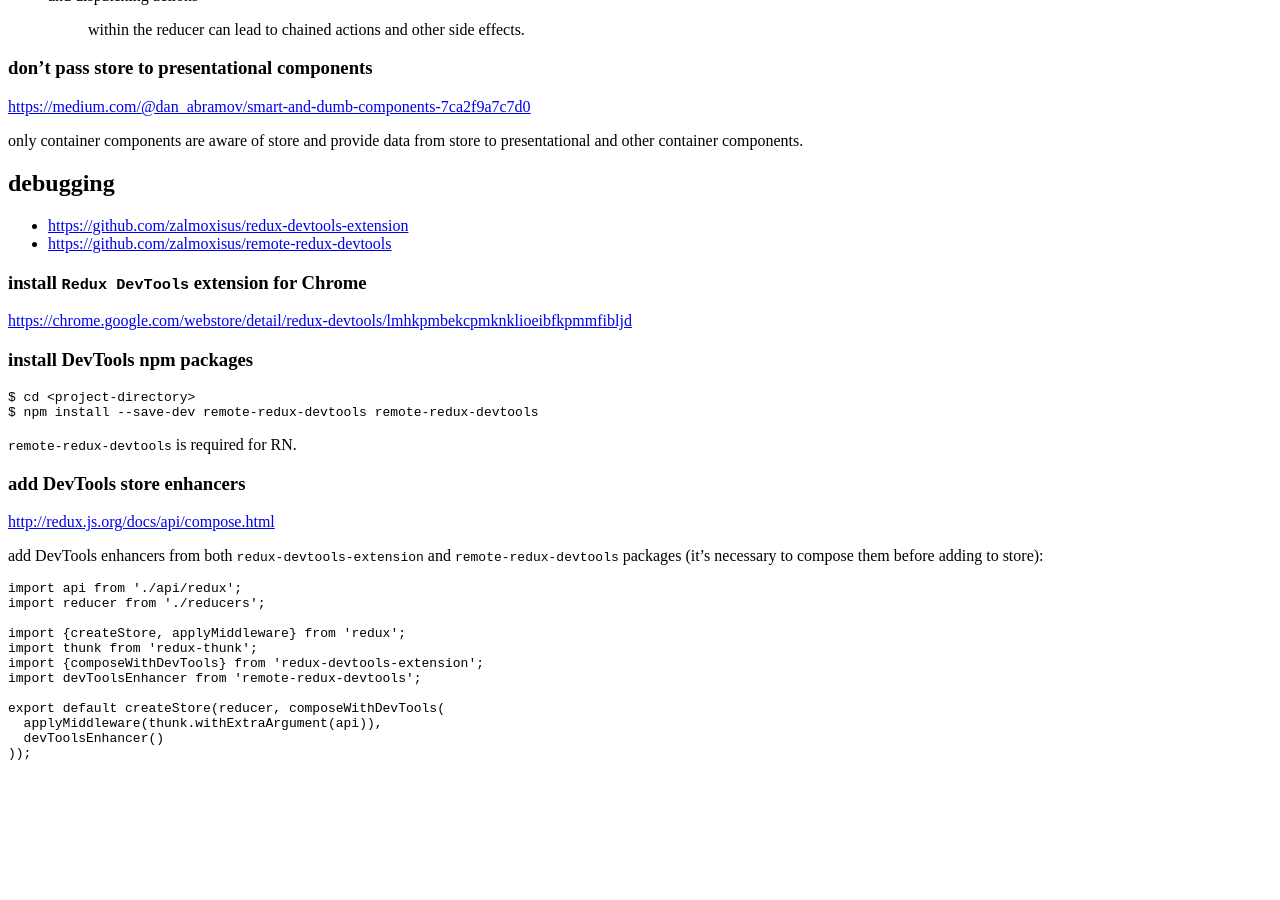
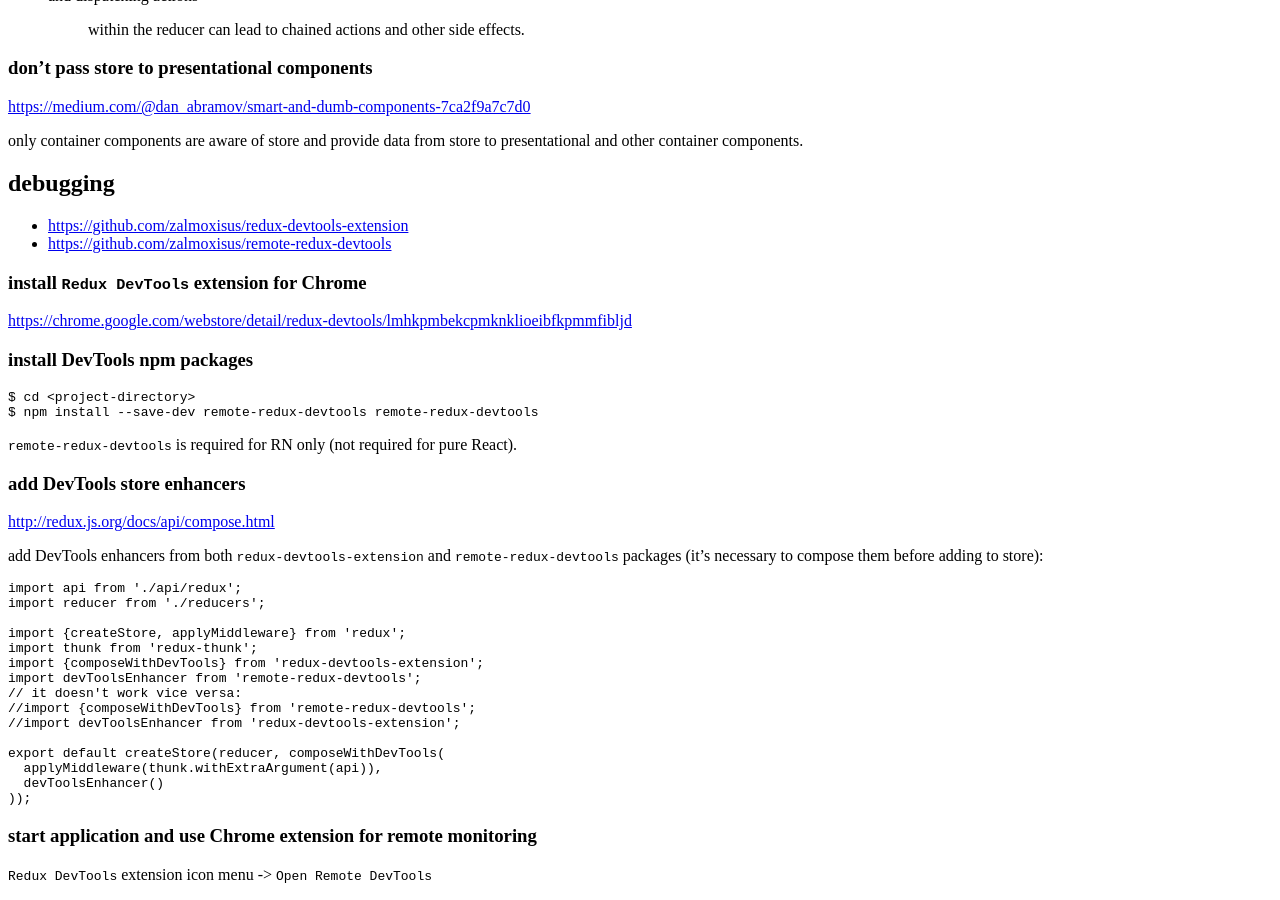
Before and after one commit to tap349/tap349.github.io, a Jekyll site: the page built from _posts/2017-06-01-react-redux.md, in a window 1280 px wide and 900 px high, scrolled down 2943 px. Built offline with Jekyll 4.4.1, drawn with Linux system fonts in a browser that asks for light colours; before the commit the page ends 3717 px from its top, so only the background shows below that.

Commit message:
update 2017-06-14_02:13:21

````diff
--- a/_posts/2017-06-01-react-redux.md
+++ b/_posts/2017-06-01-react-redux.md
@@ -226,7 +226,7 @@ $ cd <project-directory>
 $ npm install --save-dev remote-redux-devtools remote-redux-devtools
 ```
 
-`remote-redux-devtools` is required for RN.
+`remote-redux-devtools` is required for RN only (not required for pure React).
 
 ### add DevTools store enhancers
 
@@ -244,9 +244,16 @@ import {createStore, applyMiddleware} from 'redux';
 import thunk from 'redux-thunk';
 import {composeWithDevTools} from 'redux-devtools-extension';
 import devToolsEnhancer from 'remote-redux-devtools';
+// it doesn't work vice versa:
+//import {composeWithDevTools} from 'remote-redux-devtools';
+//import devToolsEnhancer from 'redux-devtools-extension';
 
 export default createStore(reducer, composeWithDevTools(
   applyMiddleware(thunk.withExtraArgument(api)),
   devToolsEnhancer()
 ));
 ```
+
+### start application and use Chrome extension for remote monitoring
+
+`Redux DevTools` extension icon menu -> `Open Remote DevTools`
````
